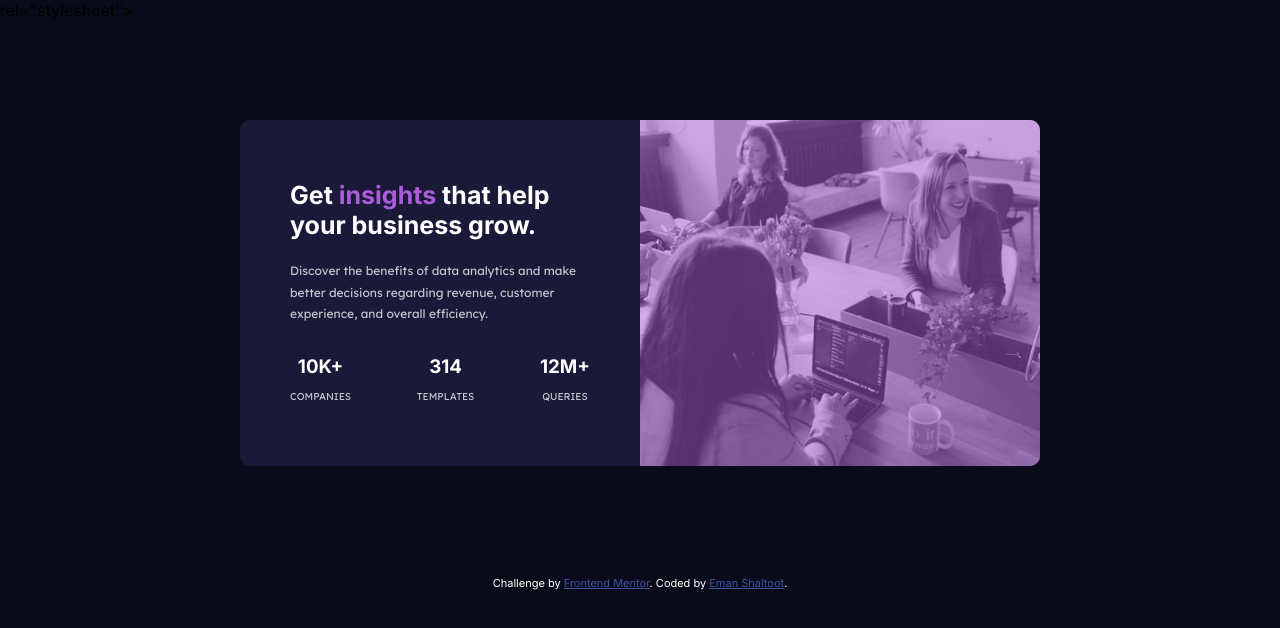
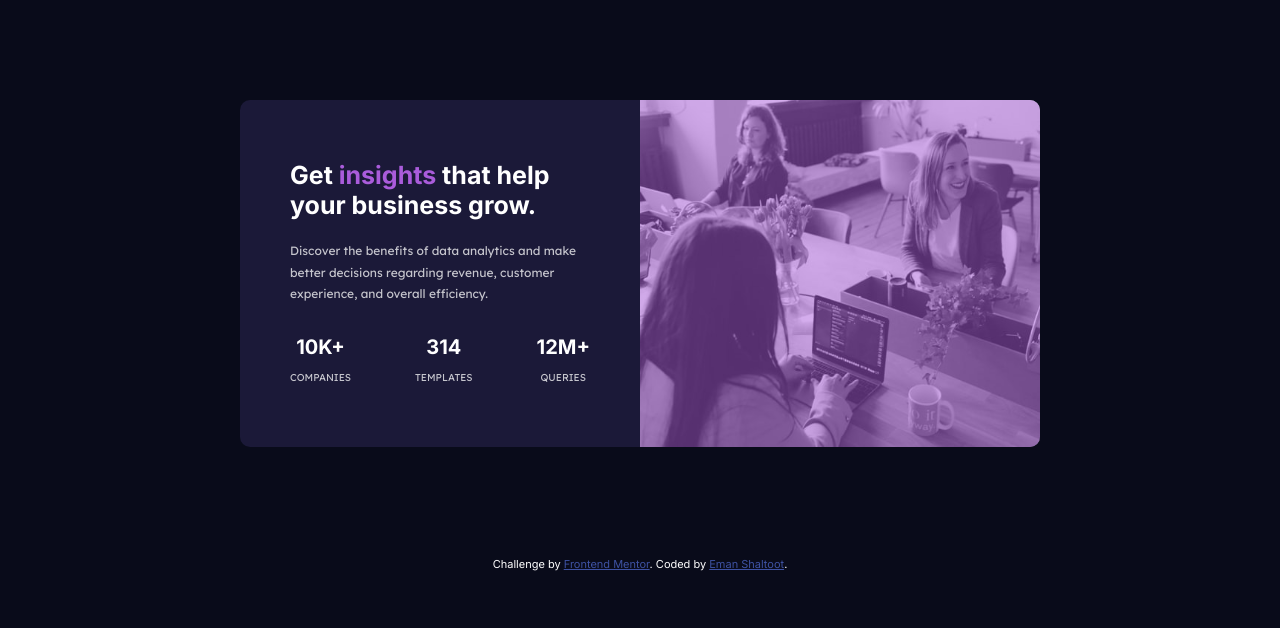
Before and after one commit to Eman-Abdallah/Stats-preview-card-component, a plain HTML site: page index.html in a window 1280 px wide. Drawn offline with Linux system fonts and the light colour scheme.

Commit message:
fix issues

```diff
--- a/design/style.scss
+++ b/design/style.scss
@@ -51,8 +51,9 @@ body {
             align-items: center;
             .box {
                 text-align: center;
-                h3 {
+                h2 {
                     text-transform: uppercase;
+                    font-size: 20px;
                 }
                 p {
                     text-transform: uppercase;
--- a/index.html
+++ b/index.html
@@ -12,10 +12,11 @@
     <link rel="preconnect" href="https://fonts.googleapis.com">
     <link rel="preconnect" href="https://fonts.gstatic.com" crossorigin>
     <link href="https://fonts.googleapis.com/css2?family=Dosis:wght@200;400;500&family=Fraunces:opsz,wght@9..144,700&family=Inter:wght@400;700&family=Montserrat:wght@500;700&family=Outfit:wght@100;200;500;700&family=Overpass:wght@400;700&family=Raleway:ital,wght@0,200;1,500&family=Red+Hat+Display:wght@500;700;900&family=Roboto:ital,wght@0,100;0,300;0,500;0,700;1,100;1,400&display=swap"
-        <link rel="preconnect" href="https://fonts.googleapis.com">
+        rel="stylesheet">
+
     <link rel="preconnect" href="https://fonts.gstatic.com" crossorigin>
     <link href="https://fonts.googleapis.com/css2?family=Dosis:wght@200;400;500&family=Fraunces:opsz,wght@9..144,700&family=Inter:wght@400;700&family=Lexend+Deca&family=Montserrat:wght@500;700&family=Outfit:wght@100;200;500;700&family=Overpass:wght@400;700&family=Raleway:ital,wght@0,200;1,500&family=Red+Hat+Display:wght@500;700;900&family=Roboto:ital,wght@0,100;0,300;0,500;0,700;1,100;1,400&display=swap"
-        rel="stylesheet"> rel="stylesheet">
+        rel="stylesheet">
     <link rel="stylesheet" href="./design/style.css">
     <!-- Feel free to remove these styles or customise in your own stylesheet 👍 -->
     <style>
@@ -40,15 +41,15 @@
                 <p>Discover the benefits of data analytics and make better decisions regarding revenue, customer experience, and overall efficiency.</p>
                 <div class="boxes">
                     <div class="box">
-                        <h3>10k+</h3>
+                        <h2>10k+</h2>
                         <p>companies</p>
                     </div>
                     <div class="box">
-                        <h3>314</h3>
+                        <h2>314</h2>
                         <p>templates</p>
                     </div>
                     <div class="box">
-                        <h3>12m+</h3>
+                        <h2>12m+</h2>
                         <p>queries</p>
                     </div>
                 </div>
```
Also changed, not shown: design/style.css, 1 other file.
